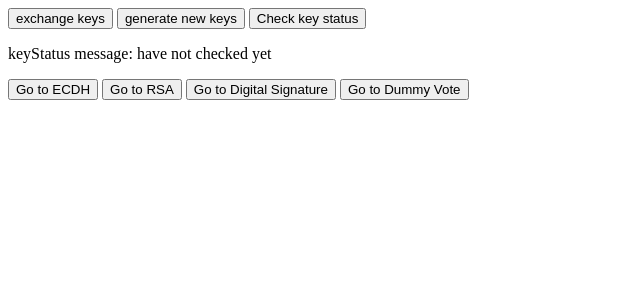
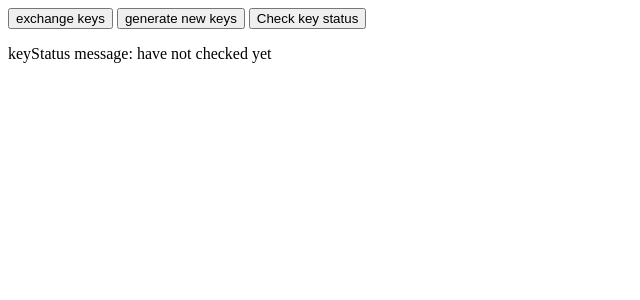
Before and after one commit to Draellemeistro/P4-projekt, a SvelteKit app in the folder Agora-app/: page /cryptoTests/generalStuff in a window 1280 px wide. Shown: the top 300 px of the page, without its empty margins (0-640 px from the left). Built offline with nearby package versions, Linux system fonts and the light colour scheme.

Commit message:
Fixed import of server private ECDH key

```diff
--- a/Agora-app/src/routes/cryptoTests/generalStuff/+page.svelte
+++ b/Agora-app/src/routes/cryptoTests/generalStuff/+page.svelte
@@ -3,7 +3,6 @@
 	import { packageAndExchangeKeys } from '../cryptoTests.js';
 
 	import cryptoUtils from '../../../utils/cryptoUtils.js';
-	import { navigate } from 'svelte-routing';
 
 	let keyStatus = 'have not checked yet';
 
@@ -18,18 +17,7 @@
 			keyStatus = 'No public key';
 		}
 	}
-	function goToECDHPage() {
-		navigate('/cryptoTests/testingECDH');
-	}
-	function goToRSAPage() {
-		navigate('/cryptoTests/testingRSA');
-	}
-	function goToDigSigPage() {
-		navigate('/cryptoTests/testingDigSig');
-	}
-	function goToDummyVotePage() {
-		navigate('/cryptoTests/dummyVote');
-	}
+
 
 	onMount(async () => {
 		await cryptoUtils.genBothKeys();
@@ -40,7 +28,3 @@
 <button on:click={cryptoUtils.genBothKeys()}>generate new keys</button>
 <button on:click={checkKeyStatus}>Check key status</button>
 <p>keyStatus message: {keyStatus}</p>
-<button on:click={goToECDHPage}>Go to ECDH</button>
-<button on:click={goToRSAPage}>Go to RSA</button>
-<button on:click={goToDigSigPage}>Go to Digital Signature</button>
-<button on:click={goToDummyVotePage}>Go to Dummy Vote</button>
```
